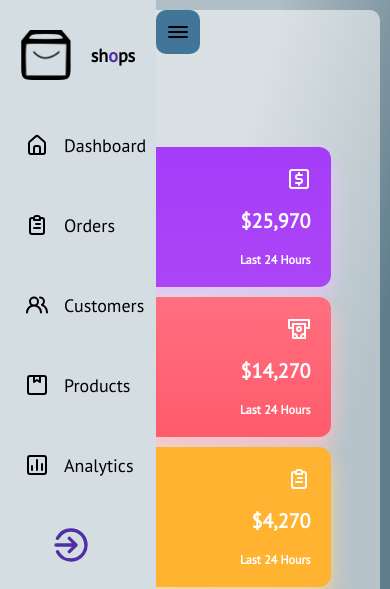
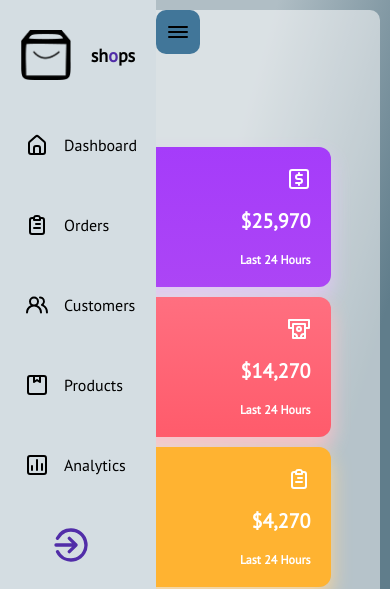
Before and after one commit to Ahmed-Karara/Admin-Dashboard, a React (Create React App) app: page / in a window 390 px wide. Shown: the top 589 px of the page. Built offline with nearby package versions, Linux system fonts and the light colour scheme.

Commit message:
Admin Dashboard

```diff
--- a/src/components/Sidebar/Sidebar.css
+++ b/src/components/Sidebar/Sidebar.css
@@ -134,3 +134,9 @@ a {
 		display: flex;
 	}
 }
+
+@media screen and (max-width: 500px) {
+	.menuItem {
+		font-size: 16px;
+	}
+}
```
